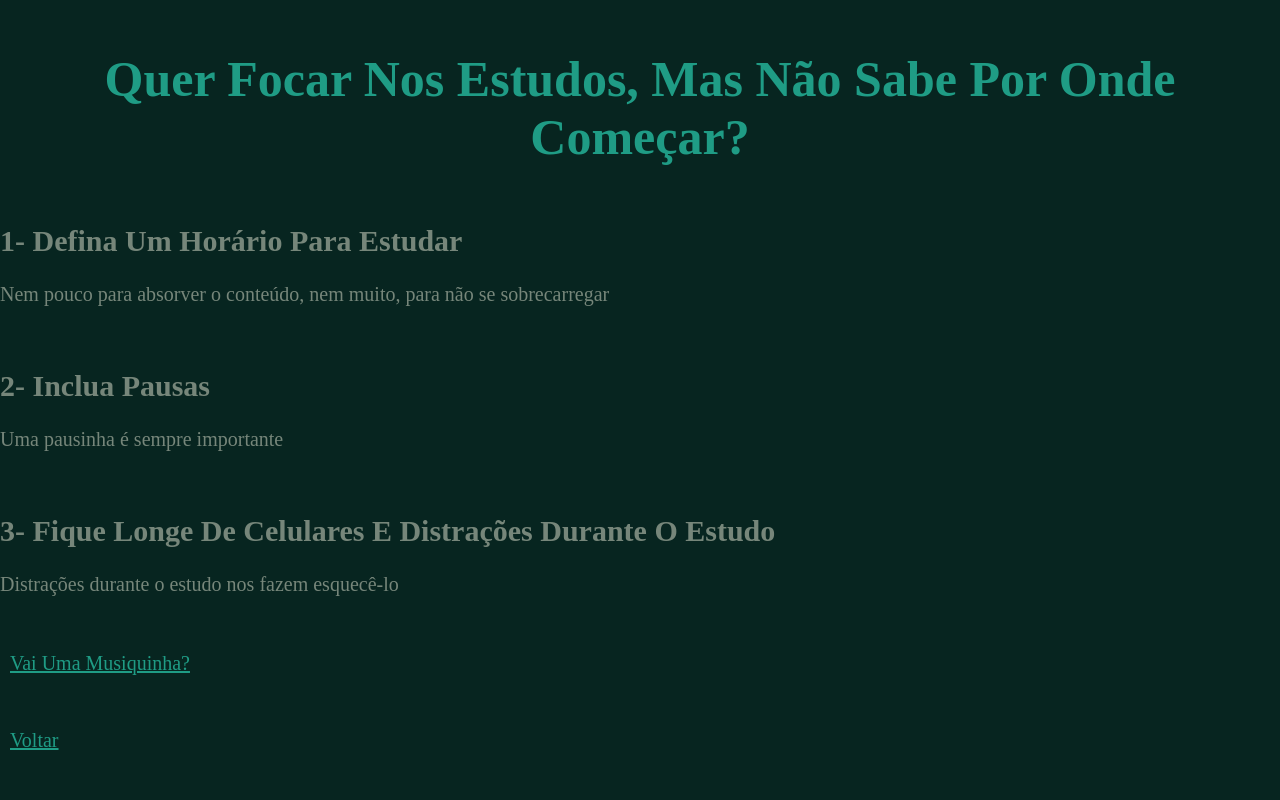
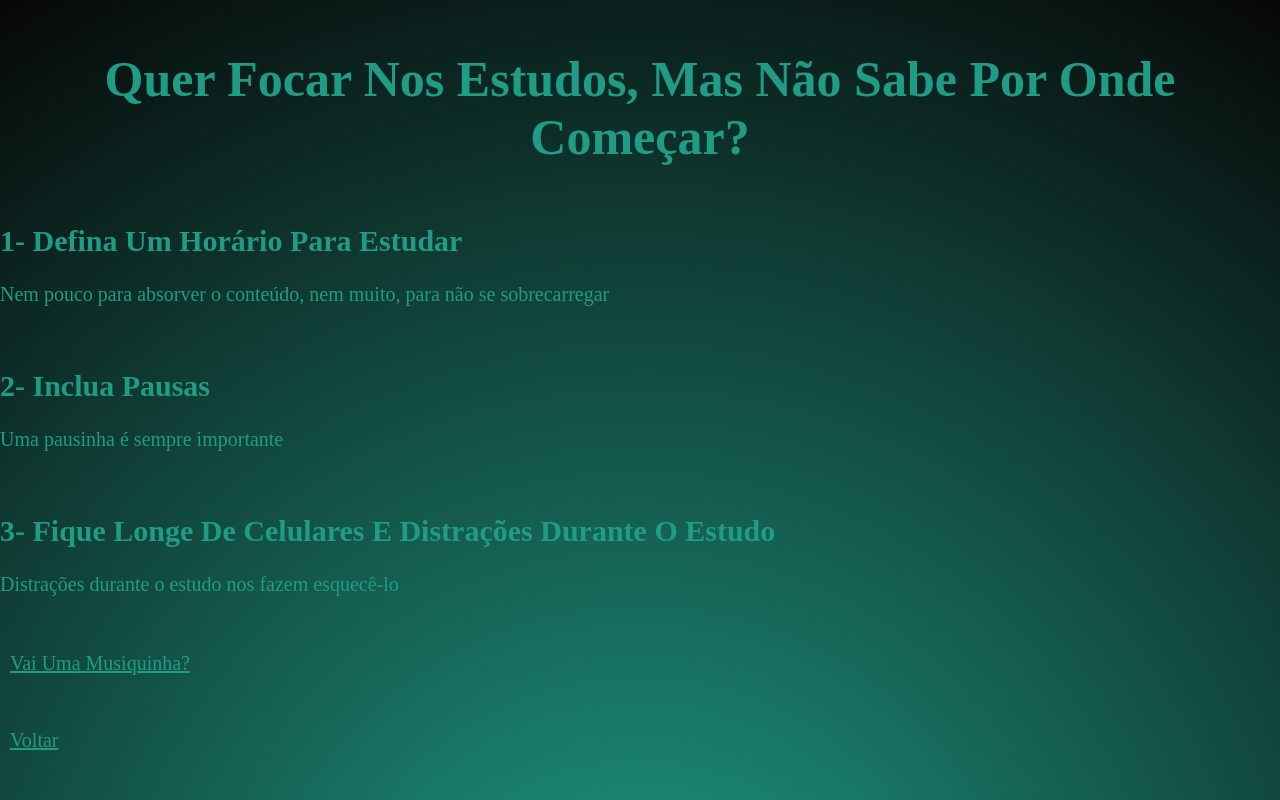
Before and after one commit to LucasFajardo-Tech/repo-htmlCss, a plain HTML site: page projetoPortalEstudos/tips.html in a window 1280 px wide. Shown: the top 800 px of the page. Drawn offline with Linux system fonts and the light colour scheme.

Commit message:
PPE
Updated the CCSs.
<Resp: Lucas Fajardo - Ref:#000>

```diff
--- a/projetoPortalEstudos/style.css
+++ b/projetoPortalEstudos/style.css
@@ -17,12 +17,12 @@ header h1 {
     font-size: 50px;
 }
 main h2 {
-    color: #76867a;
+    color: #1F9C85;
     font-family: serif;
     font-size: 30px;
 }
 main p {
-    color: #76867a;
+    color: #1F9C85;
     font-family: serif;
     font-size: 20px;
 }
--- a/projetoPortalEstudos/tips.html
+++ b/projetoPortalEstudos/tips.html
@@ -6,6 +6,12 @@
     <title>Dicas</title>
     <link rel="stylesheet" href="style.css">
 </head>
+<style>
+    body {
+        background-image: radial-gradient(circle at bottom, #1F9C85, rgb(7, 7, 7) );
+        height: 1000px;
+    }
+</style>
 <body>
     <header>
         <h1>Quer Focar Nos Estudos, Mas Não Sabe Por Onde Começar?</h1>
```
Also changed, not shown: projetoPortalEstudos/home.html (+5 -0 lines), projetoPortalEstudos/music.html (+6 -0 lines).
